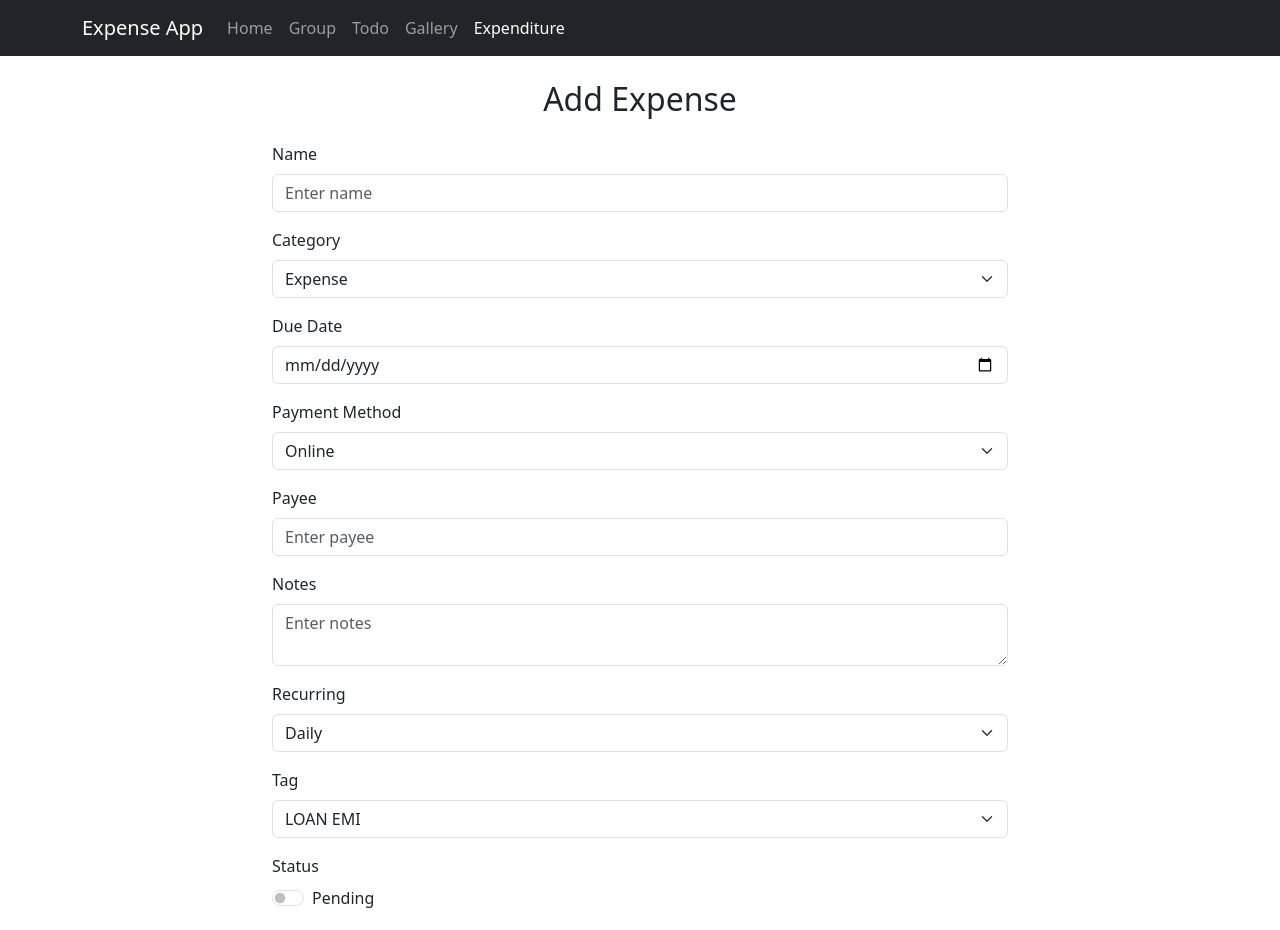
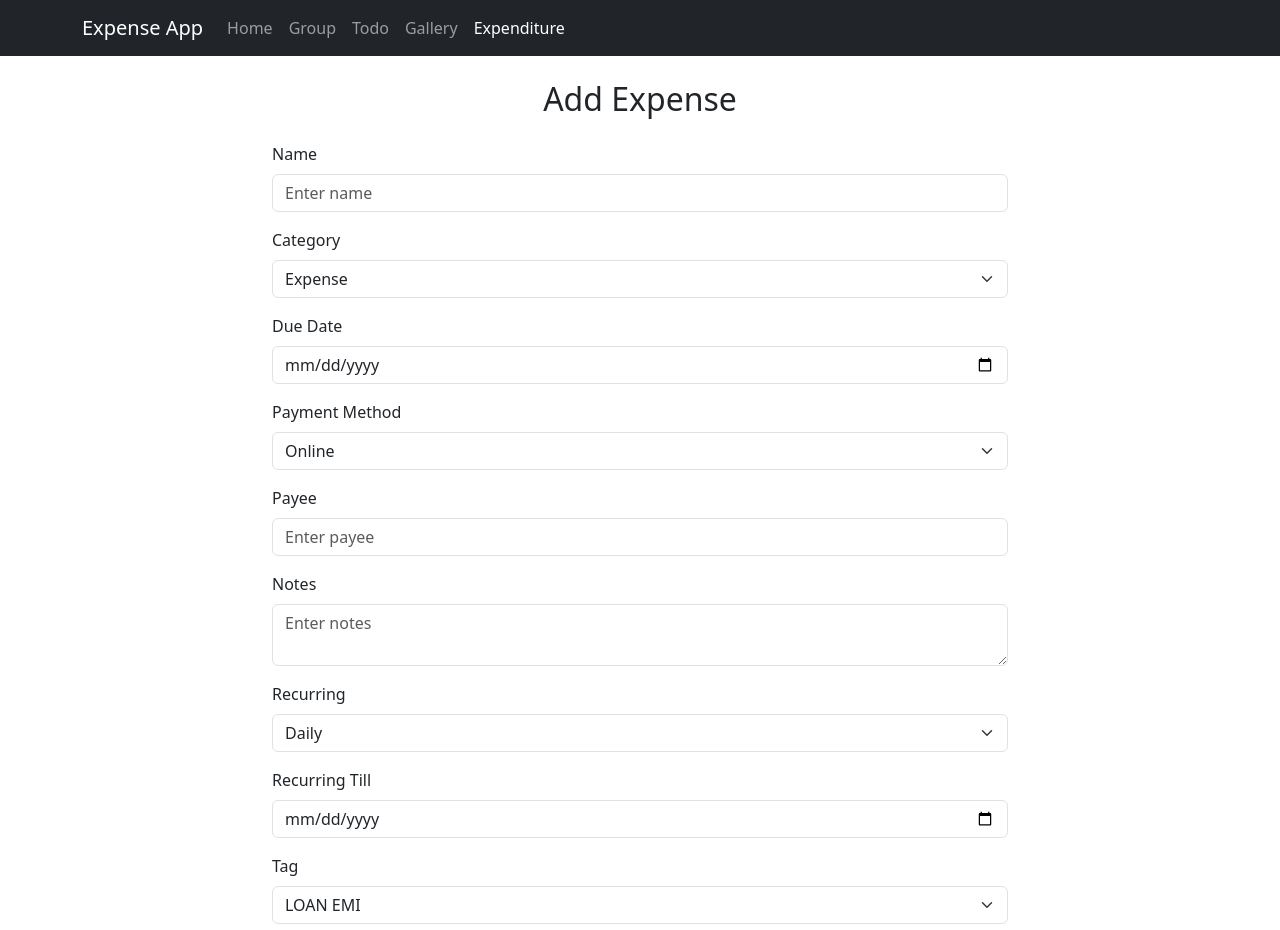
Before and after one commit to akshaykinhikar/expenseApp, a React (Create React App) app in the folder expense-app/: page /expenditure in a window 1280 px wide. Shown: the top 930 px of the page. Built offline with nearby package versions, Linux system fonts and the light colour scheme; no server answers.

Commit message:
added field recurring till

```diff
--- a/expense-app/src/components/Expenditure.jsx
+++ b/expense-app/src/components/Expenditure.jsx
@@ -276,6 +276,18 @@ const AddExpenseComponent = () => {
               </Form.Select>
             </Form.Group>
 
+
+            <Form.Group className="mb-3">
+              <Form.Label>Recurring Till</Form.Label>
+              <Form.Control
+                type="date"
+                name="recurringTill"
+                value={formData.recurringTill}
+                placeholder="Enter recurring till date"
+                onChange={handleChange}
+              />
+            </Form.Group>
+
             <Form.Group className="mb-3">
               <Form.Label>Tag</Form.Label>
               <Form.Select
```
Also changed, not shown: expense-app/src/models/expense.ts (deleted, +0 -15 lines), 2 other files (tests, documents, lock files or other folders).
